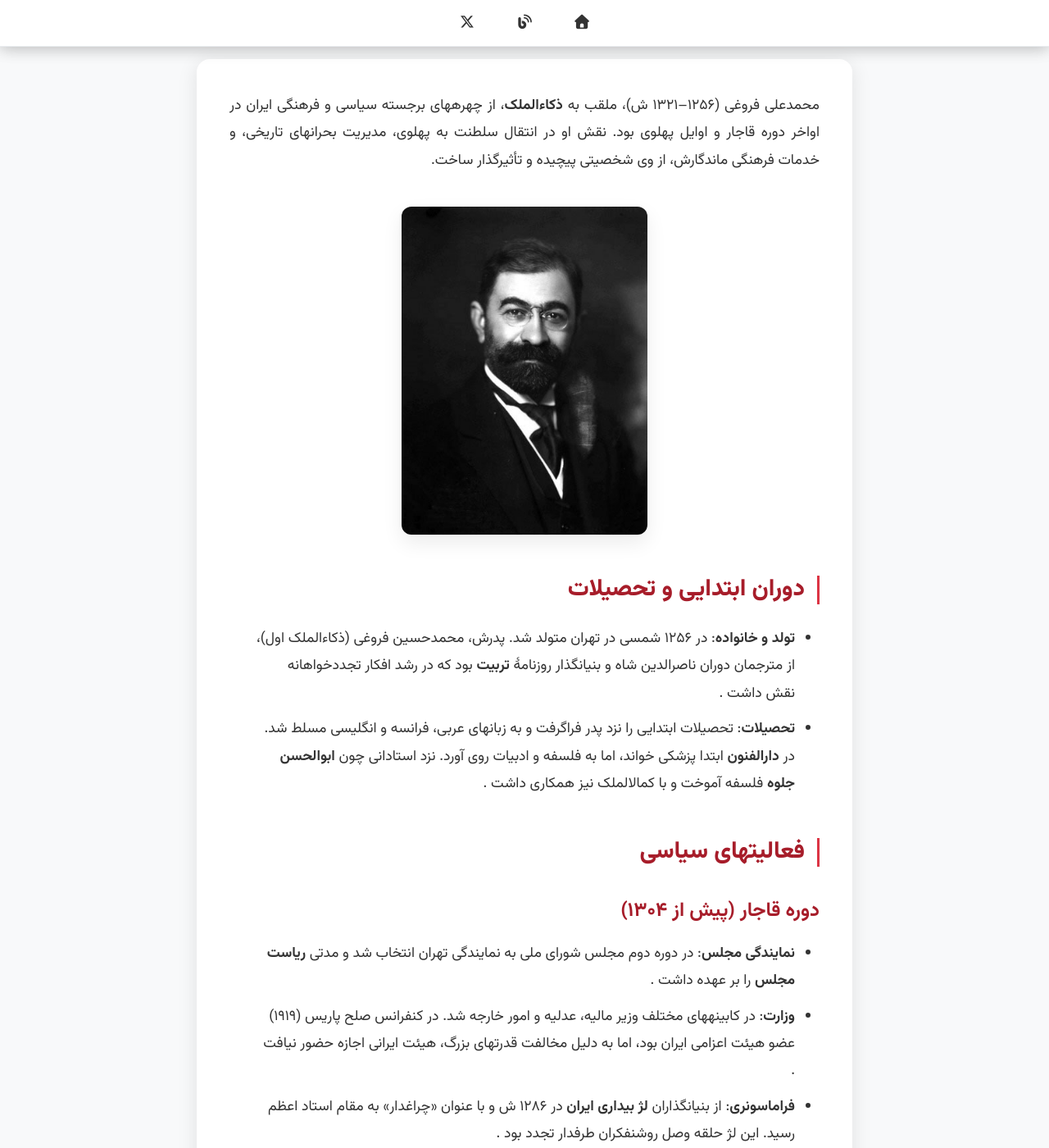
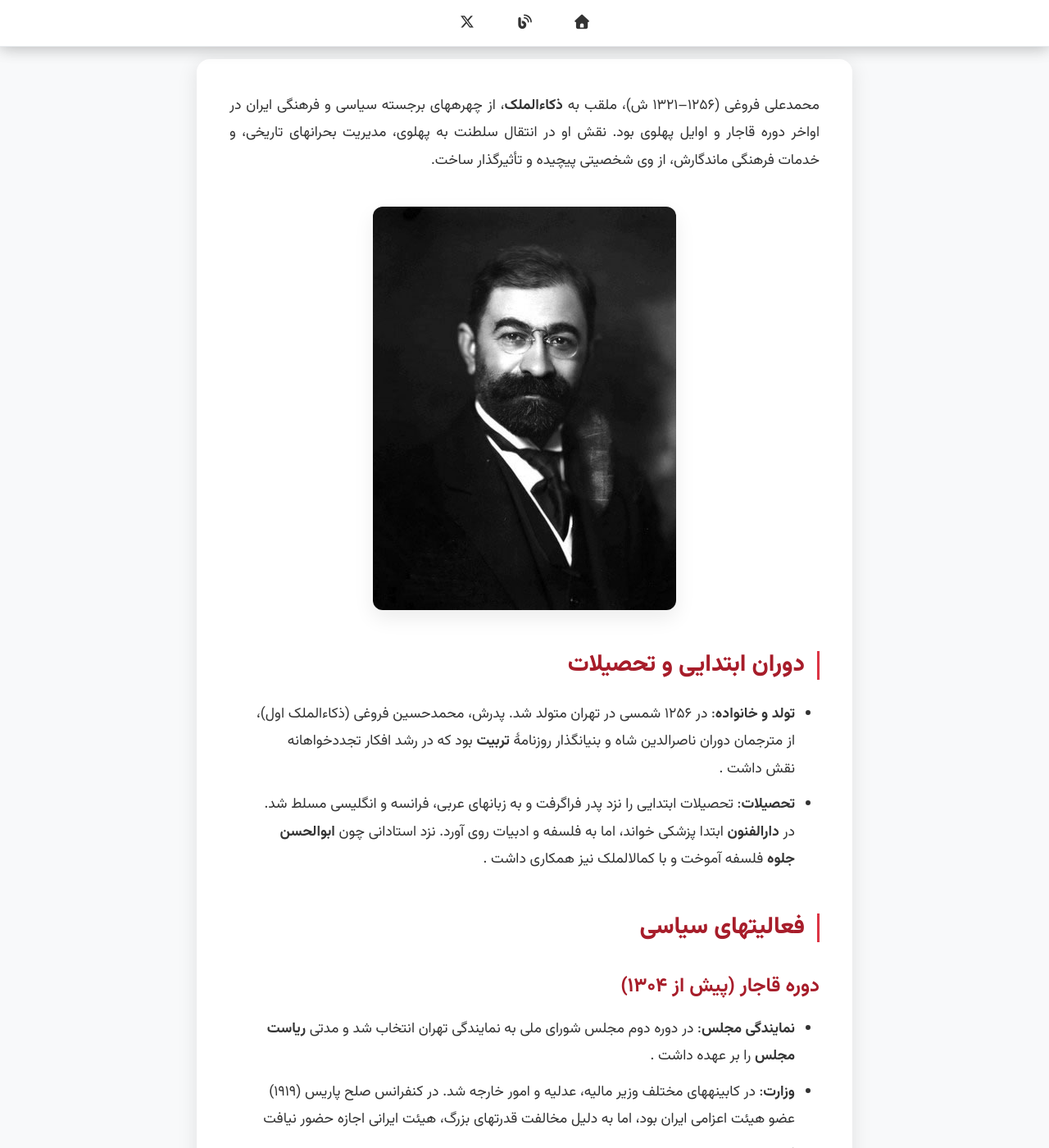
Before and after one commit to darkblog/darkblog.github.io, a Jekyll site: the page built from _posts/2025-7-19-96.md, in a window 1280 px wide and 1400 px high, scrolled down 225 px. Shown: the whole window at 82% size. Built offline with Jekyll 4.4.1, drawn with Linux system fonts in a browser that asks for light colours; nearby versions of some CDN libraries.

Commit message:
Update post.html

```diff
--- a/_layouts/post.html
+++ b/_layouts/post.html
@@ -263,10 +263,10 @@
 
         .post-content img {
             max-width: 100%;
-            max-height: 400px; /* ارتفاع حداکثر برای تصاویر */
+            max-height: 512px;
             width: auto;
             height: auto;
-            object-fit: contain; /* حفظ نسبت تصویر بدون برش */
+            object-fit: contain;
             border-radius: 12px;
             margin: 40px auto;
             box-shadow: 0 10px 25px rgba(0, 0, 0, 0.08);
@@ -434,10 +434,6 @@
                 font-size: 2.2rem;
             }
 
-            .post-content img {
-                max-height: 350px; /* کاهش ارتفاع تصاویر در تبلت */
-            }
-
             .post-content h2 {
                 font-size: 1.6rem;
             }
@@ -483,10 +479,6 @@
                 font-size: 1.8rem;
             }
 
-            .post-content img {
-                max-height: 300px; /* کاهش بیشتر ارتفاع تصاویر در موبایل */
-            }
-
             .post-content blockquote {
                 font-size: 1.1rem;
                 padding: 20px;
@@ -526,10 +518,6 @@
 
             .post-title {
                 font-size: 1.6rem;
-            }
-
-            .post-content img {
-                max-height: 250px; /* حداقل ارتفاع برای کوچکترین دستگاه‌ها */
             }
 
             .social-icon {
```
